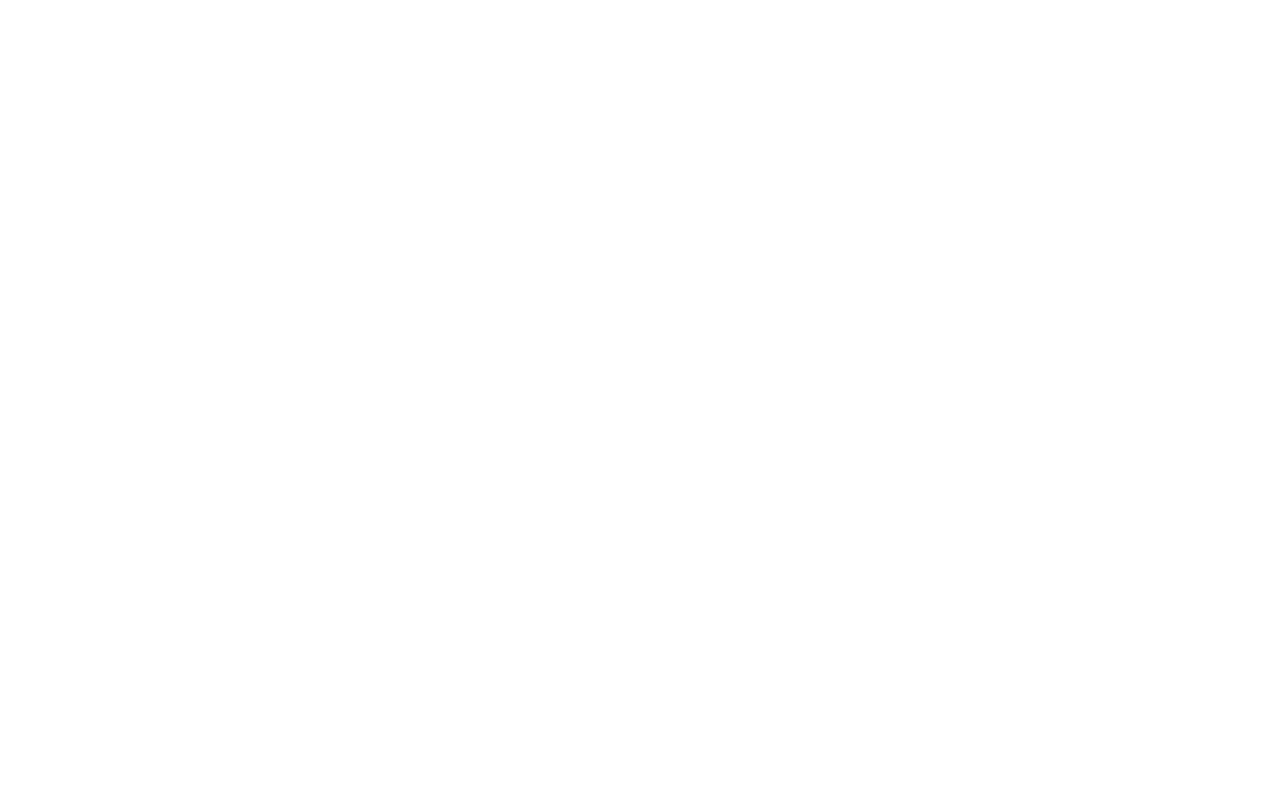
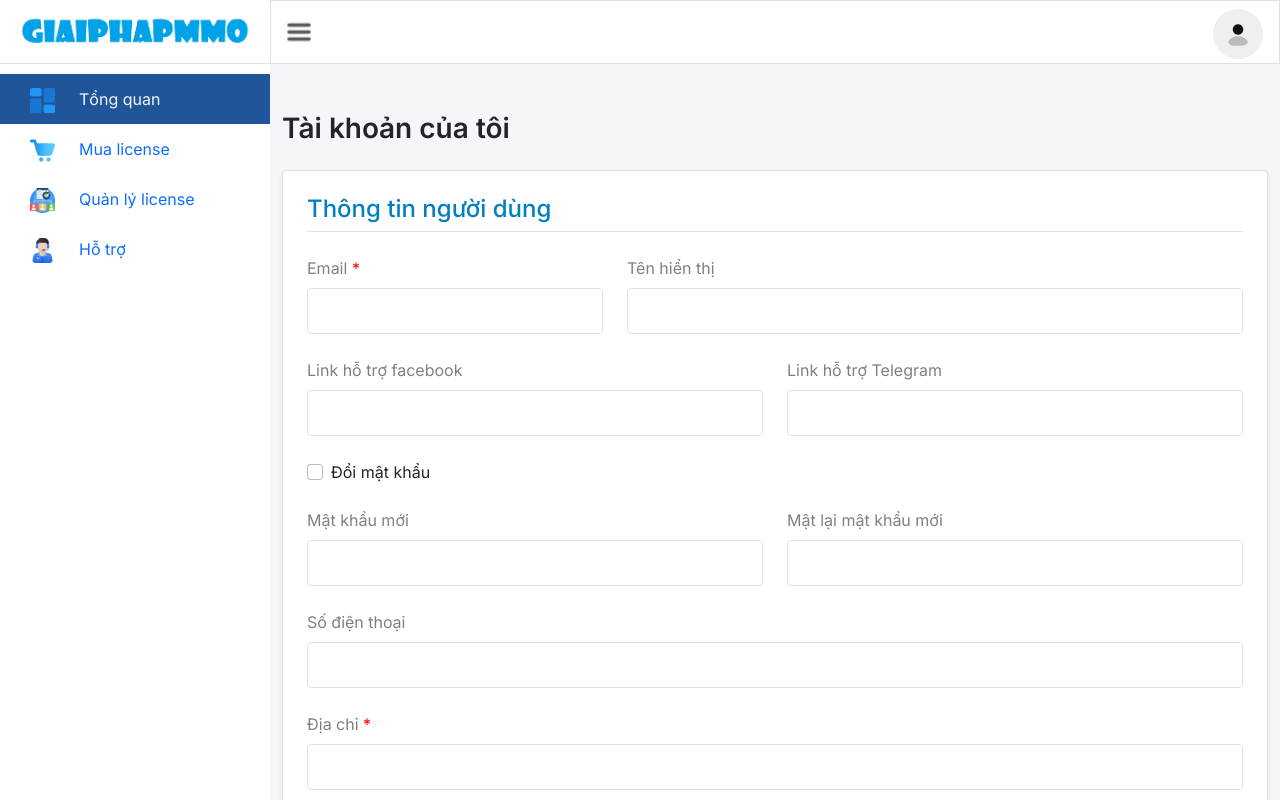
Before and after one commit to thinh2yuhjd/3am, a React (Create React App) app: page /license/my-account in a window 1280 px wide. Before the commit this address had no page. Shown: the top 800 px of the page. Built offline with nearby package versions, Linux system fonts and the light colour scheme.

Commit message:
done page info

```diff
--- a/src/index.js
+++ b/src/index.js
@@ -17,6 +17,7 @@
 import { BuyView } from './page/license/content/buylicense/buyView';
 import { PaymentPage } from './page/license/content/buylicense/payment';
 import { ForgotPassPage } from './page/forgotPass/forgotpass';
+import { InformationPage } from './page/license/content/infor/information';
 const root = ReactDOM.createRoot(document.getElementById('root'));
 
 root.render(
@@ -33,6 +34,7 @@
           <Route path="payment" element={<PaymentPage />} />
           <Route path="management" element={<LicenseManagementPage />} />
           <Route path="support" element={<SupportPage />} />
+          <Route path="my-account" element={<InformationPage />} />
         </Route>
 
 
--- /dev/null
+++ b/src/page/license/content/infor/information.jsx
@@ -0,0 +1,162 @@
+import React from 'react'
+
+export function InformationPage() {
+    return (
+        <div className='container pt-5'>
+            <h3 className="mb-4" style={{ fontWeight: '600' }}>
+                Tài khoản của tôi</h3>
+            <div className="p-4 bg-white border rounded shadow-sm mb-4">
+                <div className="border-bottom mb-4">
+                    <h4 className="mb-2 title">Thông tin người dùng</h4>
+                </div>
+                <div className="row mb-4">
+                    <div className="col-md-4">
+                        <span className="sub-title">
+                            Email <span style={{ color: "red" }}>*</span>
+                        </span>
+                        <div className="mt-2 w-100 rounded">
+                            <input
+                                className="border rounded custom-input"
+                                type="text"
+                                style={{ width: "100%", padding: "10px" }}
+                            />
+                        </div>
+                    </div>
+                    <div className="col-md-8">
+                        <span className="sub-title">
+                            Tên hiển thị
+                        </span>
+                        <div className="mt-2 w-100 rounded">
+                            <input
+                                className="border rounded custom-input"
+                                type="text"
+                                style={{ width: "100%", padding: "10px" }}
+                            />
+                        </div>
+                    </div>
+                </div>
+                <div className="row mb-4">
+                    <div className="col-md-6">
+                        <span className="sub-title">
+                            Link hỗ trợ facebook
+                        </span>
+                        <div className="mt-2 w-100 rounded">
+                            <input
+                                className="border rounded custom-input"
+                                type="text"
+                                style={{ width: "100%", padding: "10px" }}
+                            />
+                        </div>
+                    </div>
+                    <div className="col-md-6">
+                        <span className="sub-title">
+
+                            Link hỗ trợ Telegram
+                        </span>
+                        <div className="mt-2 w-100 rounded">
+                            <input
+                                className="border rounded custom-input"
+                                type="text"
+                                style={{ width: "100%", padding: "10px" }}
+                            />
+                        </div>
+                    </div>
+                </div>
+                <div className="row mb-4">
+                    <div className="d-flex">
+
+                        <input
+                            type="checkbox"
+                            id="changpass"
+                            className="form-check-input"
+                        // onChange={handleModuleChange}
+                        />
+                        <label className="form-check-label ms-2" htmlFor="changpass">
+                            Đổi mật khẩu
+                        </label>
+                    </div>
+                </div>
+                <div className="row mb-4">
+                    <div className="col-md-6">
+                        <span className="sub-title">
+                            Mật khẩu mới
+                        </span>
+                        <div className="mt-2 w-100 rounded">
+                            <input
+                                className="border rounded custom-input"
+                                type="text"
+                                style={{ width: "100%", padding: "10px" }}
+                            />
+                        </div>
+                    </div>
+                    <div className="col-md-6">
+                        <span className="sub-title">
+
+
+                            Mật lại mật khẩu mới
+                        </span>
+                        <div className="mt-2 w-100 rounded">
+                            <input
+                                className="border rounded custom-input"
+                                type="text"
+                                style={{ width: "100%", padding: "10px" }}
+                            />
+                        </div>
+                    </div>
+                </div>
+                <div className="row mb-4">
+                    <div className="col-md-12">
+                        <span className="sub-title">
+
+
+                            Số điện thoại
+                        </span>
+                        <div className="mt-2 w-100 rounded">
+                            <input
+                                className="border rounded custom-input"
+                                type="text"
+                                style={{ width: "100%", padding: "10px" }}
+                            />
+                        </div>
+                    </div>
+                </div>
+                <div className="row mb-4">
+                    <div className="col-md-12">
+                        <span className="sub-title">
+
+
+                        Địa chỉ <span style={{color:'red'}}>*</span>
+                        </span>
+                        <div className="mt-2 w-100 rounded">
+                            <input
+                                className="border rounded custom-input"
+                                type="text"
+                                style={{ width: "100%", padding: "10px" }}
+                            />
+                        </div>
+                    </div>
+                </div>
+                <div className="row mb-4">
+                    <div className="col-md-12">
+                        <span className="sub-title">
+
+
+                        Mã số thuế (nếu cần xuất hóa đơn) <span style={{color:'red'}}>*</span>
+                        </span>
+                        <div className="mt-2 w-100 rounded">
+                            <input
+                                className="border rounded custom-input"
+                                type="text"
+                                style={{ width: "100%", padding: "10px" }}
+                            />
+                        </div>
+                    </div>
+                </div>
+            </div>
+            <div className="container text-end ">
+                <button className="custom-button rounded border-0 me-3">Cập nhật</button>
+                <button className="custom-button rounded border-0">Hủy bỏ</button>
+            </div>
+        </div>
+    )
+}
--- a/src/page/license/index.css
+++ b/src/page/license/index.css
@@ -34,10 +34,10 @@
   background-color: #f5f6fa;
 }
 
-
 .sidebar_header,
 .content_header {
   height: 64px;
+
 }
 
 .button_menubar {
@@ -82,6 +82,21 @@
   color: #0d6efd;
 }
 
+.menu_user{
+  background-color: white;
+
+}
+
+.menu_user li {
+  height: 100%;
+  line-height: 30px;
+  color: black;
+}
+
+.menu_user li:hover {
+  background-color: rgba(162, 202, 255, 0.712);
+}
+
 @media (max-width: 425px) {
   .sub_siderbar.collapsed {
     width: 0px;
--- a/src/page/license/licensemanagement.jsx
+++ b/src/page/license/licensemanagement.jsx
@@ -11,13 +11,18 @@
 import iconLicense from "../../img/icon/cart.png";
 import iconLicenseManagement from "../../img/icon/management.png";
 import iconSupport from "../../img/icon/customer-service.png";
-
+import iconInfor from "../../img/icon/information-button.png";
+import iconLogout from "../../img/icon/logout.png";
 import { Link } from "react-router-dom";
 
 export function LicenseManagement() {
   const [activeIndex, setActiveIndex] = useState(0);
+  const [isCollapsed, setIsCollapsed] = useState(false);
+
   const navigate = useNavigate();
   const location = useLocation();
+
+  const [isOpenmenu, setisOpenmenu] = useState();
 
   const menuItems = [
     { icon: iconDashboard, text: "Tổng quan", path: "/license/dashboard" },
@@ -29,7 +34,7 @@
     },
     { icon: iconSupport, text: "Hỗ trợ", path: "/license/support" },
   ];
-  const [isCollapsed, setIsCollapsed] = useState(false);
+
 
   const toggleSidebar = () => {
     setIsCollapsed(!isCollapsed);
@@ -41,6 +46,9 @@
     }
   }, [location.pathname, navigate]);
 
+  const toggleMenuInfo = () => {
+    setisOpenmenu(!isOpenmenu);
+  }
   return (
     <div className="d-flex h-full">
       <div className="siderbar_page h-100 d-flex ">
@@ -87,23 +95,52 @@
         </div>
       </div>
       <div className="content_page w-100">
-        <div className="bg-white position-fixed d-flex justify-content-between align-items-center w-100 content_header border-bottom">
+        <div className="border d-flex justify-content-between align-items-center" style={{ height: '64px' }} >
+
+          <button
+            className="button_menubar border-0 ms-2"
+            style={{ height: '100px' }}
+            onClick={toggleSidebar}
+          >
+            <img width="28px" src={iconMenubar} alt="Toggle Sidebar" />
+          </button>
+          <div className="position-relative text-end me-3 mt-3" style={{ width: '220px', height: '100%' }}>
+            <button className="border-0 rounded-circle" onClick={toggleMenuInfo} style={{ width: '50px', height: '50px' }}>
+              {isOpenmenu ? <img src={iconUser} alt="" /> : <img src={iconUser} alt="" />}
+            </button>
+            {
+              isOpenmenu &&
+              <ul className="menu_user rounded position-absolute mt-2 border text-start" style={{ width: '220px' }}>
+
+                <Link to='/license/my-account' class='text-decoration-none'>
+                  <li className="py-2 ps-3">
+                    <img src={iconInfor} alt="" className="pe-2"/>
+                    Thông tin người dùng
+                  </li>
+                </Link>
+                <Link to='/login' class='text-decoration-none'>
+                  <li className="py-2 ps-3">
+                    <img src={iconLogout} alt="" className="pe-2"/>
+                    Đăng xuất
+                  </li>
+                </Link>
+              </ul>
+            }
+
+          </div>
+
+
+        </div>
+        {/* <div className="bg-white position-fixed d-flex justify-content-between align-items-center w-100 content_header border-bottom">
           <button
             className="button_menubar border-0 ms-2"
             onClick={toggleSidebar}
           >
             <img width="28px" src={iconMenubar} alt="Toggle Sidebar" />
           </button>
-          {/* <div className="d-flex me-4 gap-2">
-                        <button className='button_menubar border-0'>
-                            <img width='32px' src={iconVienam} alt="Vietnam" />
-                        </button>
-                        <button className='button_menubar border-0'>
-                            <img width='32px' src={iconUser} alt="User" />
-                        </button>
-                    </div> */}
-        </div>
-        <div className="sub_content h-100 mt-5">
+          <button className="button_infor">ifnor</button>
+        </div> */}
+        <div className="sub_content h-100">
           <Outlet />
         </div>
       </div>
```
Also changed, not shown: src/img/icon/information-button.png (added), src/img/icon/logout.png (added).
